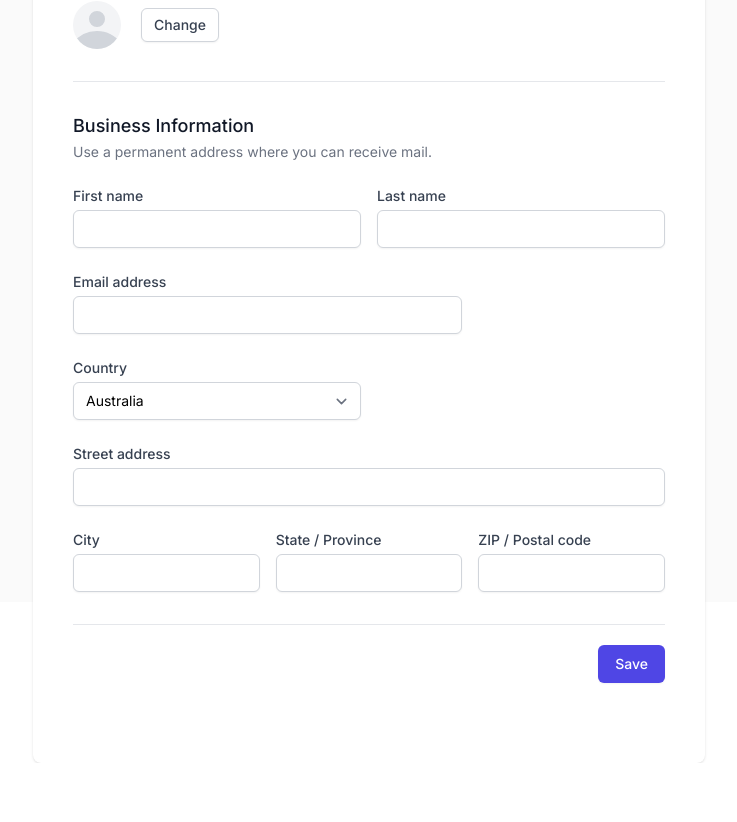
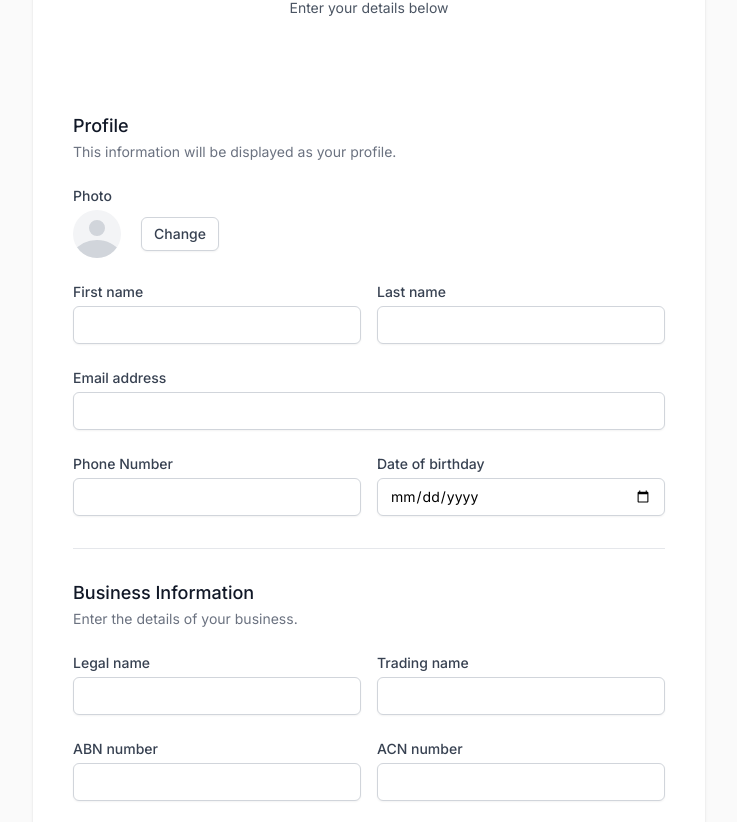
Before and after one commit to renansigolo/aus-force-app, a Next.js app: page /register in a window 1280 px wide. Shown: the part 198-1020 px from the top of the page, without its empty margins (271-1008 px from the left). Before the commit the page ends 961 px from the top, so only its background shows below. Built offline with nearby package versions, Linux system fonts and the light colour scheme.

Commit message:
fix: registration form

```diff
--- a/app/(enter)/layout.tsx
+++ b/app/(enter)/layout.tsx
@@ -6,13 +6,11 @@ type EnterLayoutProps = {
 }
 export default function EnterLayout({ children }: EnterLayoutProps) {
   return (
-    <div className="bg-zinc-50">
+    <div className="bg-zinc-50 min-h-full py-12 grid place-content-center">
       <Container>
-        <div className="flex min-h-full h-screen flex-col justify-center">
-          <div className="sm:mx-auto sm:w-full sm:max-w-2xl">
-            <div className="bg-white py-8 px-4 shadow sm:rounded-lg sm:px-10">
-              {children}
-            </div>
+        <div className="sm:mx-auto sm:w-full sm:max-w-2xl">
+          <div className="bg-white py-8 px-4 shadow sm:rounded-lg sm:px-10">
+            {children}
           </div>
         </div>
       </Container>
--- a/app/(enter)/register/page.tsx
+++ b/app/(enter)/register/page.tsx
@@ -1,4 +1,5 @@
 import { EnterHeader } from "@/app/(enter)/EnterHeader"
+import Link from "next/link"
 
 // require('@tailwindcss/forms')
 export default function Register() {
@@ -16,8 +17,7 @@ export default function Register() {
                 Profile
               </h3>
               <p className="mt-1 text-sm text-gray-500">
-                This information will be displayed publicly so be careful what
-                you share.
+                This information will be displayed as your profile.
               </p>
             </div>
 
@@ -48,17 +48,7 @@ export default function Register() {
                 </div>
               </div>
             </div>
-          </div>
 
-          <div className="pt-8">
-            <div>
-              <h3 className="text-lg font-medium leading-6 text-gray-900">
-                Business Information
-              </h3>
-              <p className="mt-1 text-sm text-gray-500">
-                Use a permanent address where you can receive mail.
-              </p>
-            </div>
             <div className="mt-6 grid grid-cols-1 gap-y-6 gap-x-4 sm:grid-cols-6">
               <div className="sm:col-span-3">
                 <label
@@ -96,7 +86,7 @@ export default function Register() {
                 </div>
               </div>
 
-              <div className="sm:col-span-4">
+              <div className="sm:col-span-6">
                 <label
                   htmlFor="email"
                   className="block text-sm font-medium text-gray-700"
@@ -109,6 +99,125 @@ export default function Register() {
                     name="email"
                     type="email"
                     autoComplete="email"
+                    className="block w-full rounded-md border-gray-300 shadow-sm focus:border-indigo-500 focus:ring-indigo-500 sm:text-sm"
+                  />
+                </div>
+              </div>
+
+              <div className="sm:col-span-3">
+                <label
+                  htmlFor="tel"
+                  className="block text-sm font-medium text-gray-700"
+                >
+                  Phone Number
+                </label>
+                <div className="mt-1">
+                  <input
+                    id="tel"
+                    name="tel"
+                    type="tel"
+                    autoComplete="phone"
+                    className="block w-full rounded-md border-gray-300 shadow-sm focus:border-indigo-500 focus:ring-indigo-500 sm:text-sm"
+                  />
+                </div>
+              </div>
+
+              <div className="sm:col-span-3">
+                <label
+                  htmlFor="dob"
+                  className="block text-sm font-medium text-gray-700"
+                >
+                  Date of birthday
+                </label>
+                <div className="mt-1">
+                  <input
+                    id="dob"
+                    name="dob"
+                    type="date"
+                    autoComplete="date"
+                    className="block w-full rounded-md border-gray-300 shadow-sm focus:border-indigo-500 focus:ring-indigo-500 sm:text-sm"
+                  />
+                </div>
+              </div>
+            </div>
+          </div>
+
+          <div className="pt-8">
+            <div>
+              <h3 className="text-lg font-medium leading-6 text-gray-900">
+                Business Information
+              </h3>
+              <p className="mt-1 text-sm text-gray-500">
+                Enter the details of your business.
+              </p>
+            </div>
+            <div className="mt-6 grid grid-cols-1 gap-y-6 gap-x-4 sm:grid-cols-6">
+              <div className="sm:col-span-3">
+                <label
+                  htmlFor="legal-name"
+                  className="block text-sm font-medium text-gray-700"
+                >
+                  Legal name
+                </label>
+                <div className="mt-1">
+                  <input
+                    type="text"
+                    name="legal-name"
+                    id="legal-name"
+                    autoComplete="company"
+                    className="block w-full rounded-md border-gray-300 shadow-sm focus:border-indigo-500 focus:ring-indigo-500 sm:text-sm"
+                  />
+                </div>
+              </div>
+
+              <div className="sm:col-span-3">
+                <label
+                  htmlFor="trading-name"
+                  className="block text-sm font-medium text-gray-700"
+                >
+                  Trading name
+                </label>
+                <div className="mt-1">
+                  <input
+                    type="text"
+                    name="trading-name"
+                    id="trading-name"
+                    className="block w-full rounded-md border-gray-300 shadow-sm focus:border-indigo-500 focus:ring-indigo-500 sm:text-sm"
+                  />
+                </div>
+              </div>
+
+              <div className="sm:col-span-3">
+                <label
+                  htmlFor="abn"
+                  className="block text-sm font-medium text-gray-700"
+                >
+                  ABN number
+                </label>
+                <div className="mt-1">
+                  <input
+                    id="abn"
+                    name="abn"
+                    type="number"
+                    autoComplete="abn"
+                    className="block w-full rounded-md border-gray-300 shadow-sm focus:border-indigo-500 focus:ring-indigo-500 sm:text-sm"
+                  />
+                </div>
+              </div>
+
+              <div className="sm:col-span-3">
+                <label
+                  htmlFor="acn"
+                  className="block text-sm font-medium text-gray-700"
+                >
+                  ACN number
+                </label>
+                <div className="mt-1">
+                  <input
+                    id="acn"
+                    name="acn"
+                    type="number"
+                    autoComplete="acn"
                     className="block w-full rounded-md border-gray-300 shadow-sm focus:border-indigo-500 focus:ring-indigo-500 sm:text-sm"
                   />
                 </div>
@@ -213,12 +322,12 @@ export default function Register() {
 
         <div className="pt-5">
           <div className="flex justify-end">
-            <button
-              type="submit"
+            <Link
+              href="/dashboard"
               className="ml-3 inline-flex justify-center rounded-md border border-transparent bg-indigo-600 py-2 px-4 text-sm font-medium text-white shadow-sm hover:bg-indigo-700 focus:outline-none focus:ring-2 focus:ring-indigo-500 focus:ring-offset-2"
             >
-              Save
-            </button>
+              Register
+            </Link>
           </div>
         </div>
       </form>
--- a/app/globals.css
+++ b/app/globals.css
@@ -11,11 +11,10 @@ html {
   scroll-behavior: smooth;
 }
 
-/* @media (prefers-color-scheme: dark) {
-  html {
-    color-scheme: dark;
-  }
-} */
+html,
+body {
+  @apply h-full;
+}
 
 /* Buttons */
 .btn {
```
